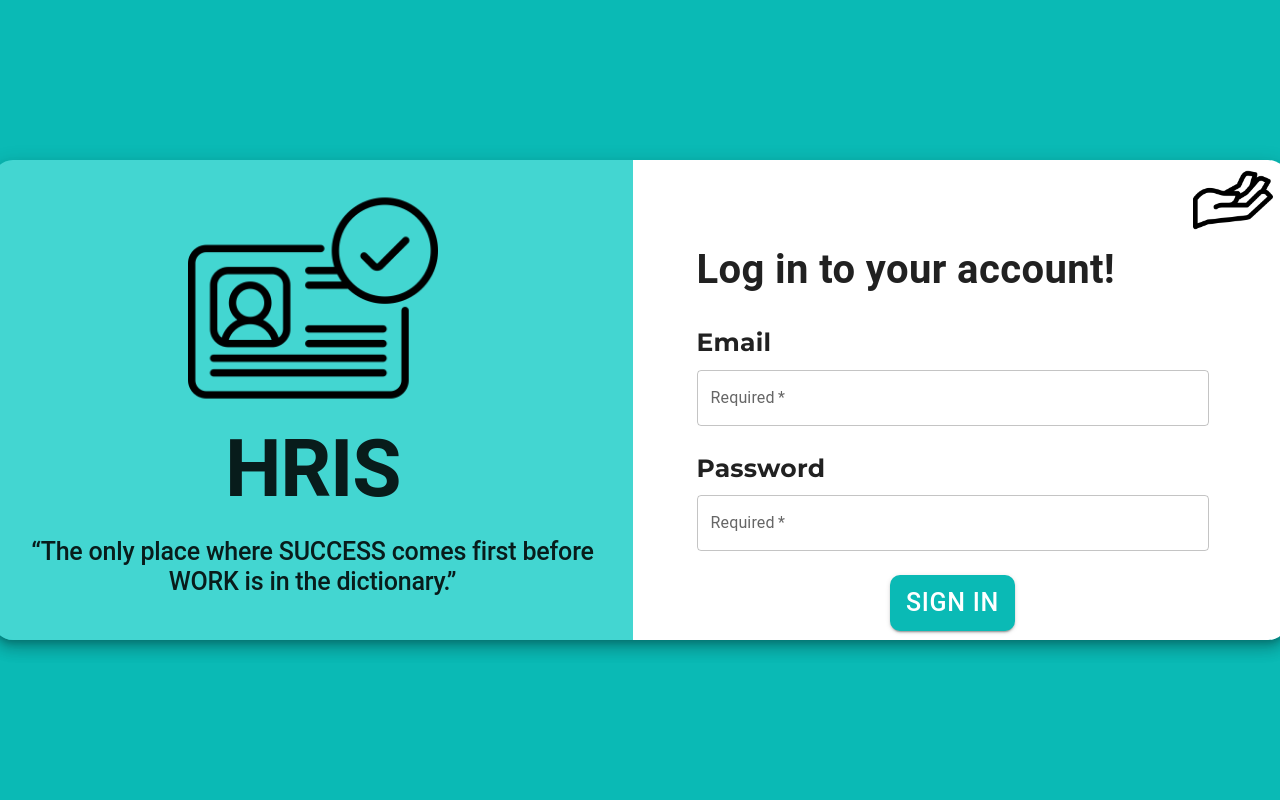
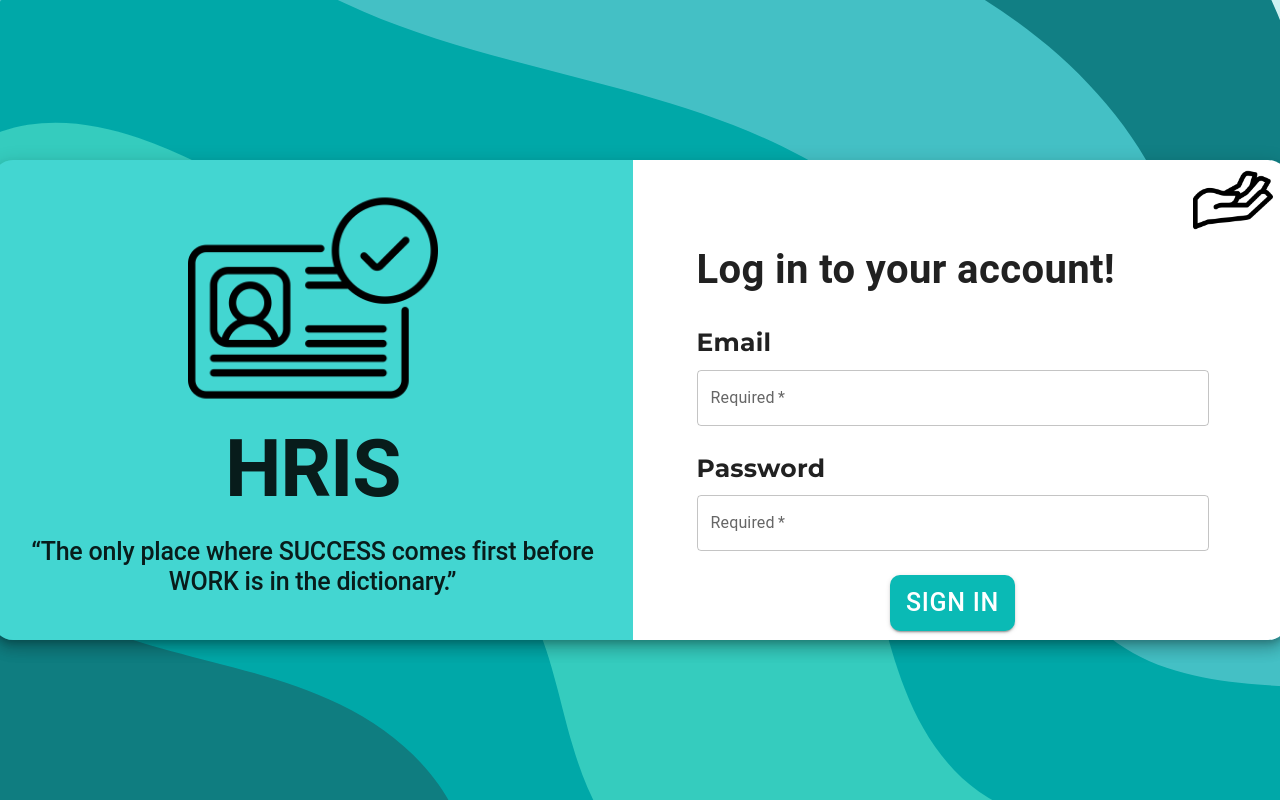
Before and after one commit to rondelhallare/HRIS-Project, a React (Create React App) app: page /LogIn in a window 1280 px wide. Built offline with nearby package versions, Linux system fonts and the light colour scheme.

Commit message:
Add Background image in LogIn page

```diff
--- a/src/Components/LogIn/Back.js
+++ b/src/Components/LogIn/Back.js
@@ -2,16 +2,19 @@ import React from 'react'
 import { Box } from '@mui/system';
 import Header from './Header';
 import Form from './Form';
+import wave2 from '../../Assets/wave2.png';
 
 function Back() {
     return (
-        <Box>
+        <Box sx = {{
+            height: "calc(100vh)",
+            backgroundImage: `url(${wave2})`,
+        }}>
             <Box sx={{
                 display: 'flex',
                 alignItems: 'center',
                 textAlign: 'center',
                 justifyContent: 'center',
-                bgcolor: 'secondary.main',
                 minHeight: '100vh',
                 width: 'auto',
             }}
```
